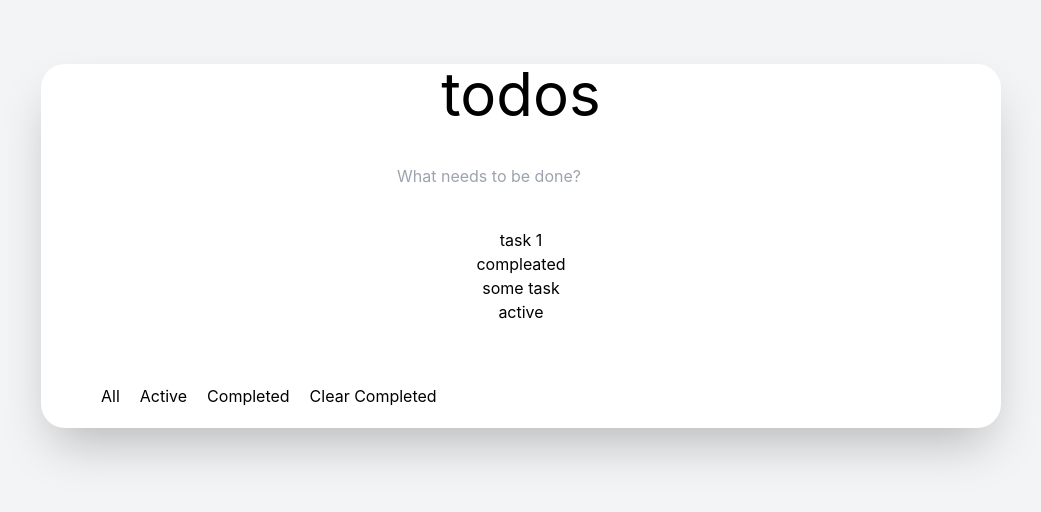
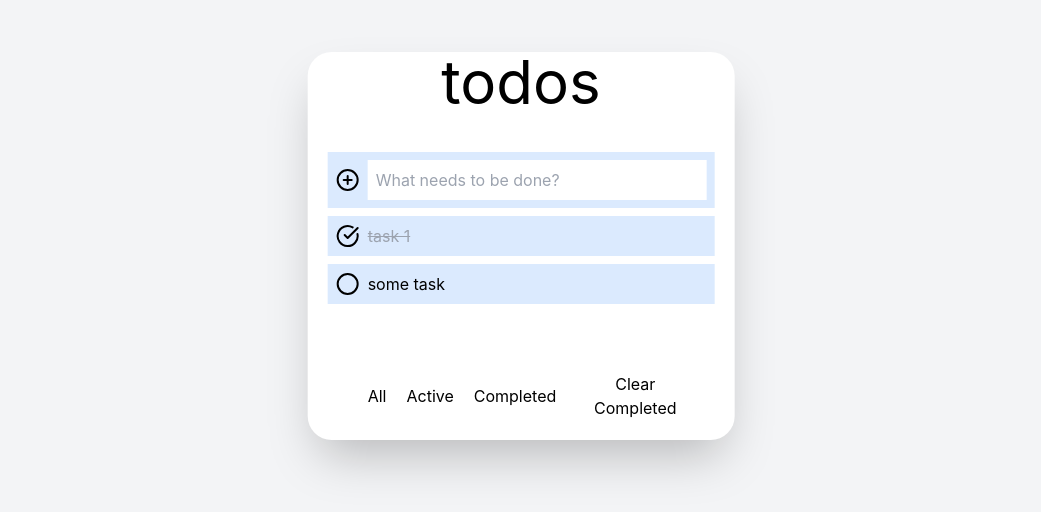
Before and after one commit to Yury-Odinson/todo, a React (Create React App) app: page / in a window 1280 px wide. Shown: the part 154-666 px from the top of the page, without its empty margins (119-1160 px from the left). Built offline with nearby package versions, Linux system fonts and the light colour scheme.

Commit message:
style: task element

```diff
--- a/package.json
+++ b/package.json
@@ -10,6 +10,7 @@
     "@types/node": "^16.18.114",
     "@types/react": "^18.3.11",
     "@types/react-dom": "^18.3.1",
+    "lucide-react": "^0.453.0",
     "react": "^18.3.1",
     "react-dom": "^18.3.1",
     "react-scripts": "5.0.1",
--- a/src/components/Main.tsx
+++ b/src/components/Main.tsx
@@ -1,20 +1,24 @@
 import React from "react";
 import {TaskElement} from "./TaskElement";
+import {CirclePlus} from 'lucide-react';
 
 export const Main: React.FC = () => {
 
     return (
-        <div className="absolute top-1/2 left-1/2 -translate-x-1/2 -translate-y-1/2  w-3/4 shadow-2xl bg-white rounded-3xl">
+        <div
+            className="absolute top-1/2 left-1/2 -translate-x-1/2 -translate-y-1/2 w-1/3 shadow-2xl bg-white rounded-3xl">
             <div>
                 <h1 className="text-6xl">todos</h1>
             </div>
             <div className="py-10 px-5">
-                <div className="pb-10">
-                    <button className=""/>
-                    <input className="" placeholder="What needs to be done?"/>
+                <div className="bg-blue-100">
+                    <label className="flex items-center gap-2 p-2">
+                        <CirclePlus className="cursor-pointer"/>
+                        <input className="flex-1 p-2" placeholder="What needs to be done?"/>
+                    </label>
                 </div>
 
-                <div>
+                <div className="my-2 flex flex-col gap-2">
                     <TaskElement task={"task 1"} completed={true} id={"1"}/>
                     <TaskElement task={"some task"} completed={false} id={"2"}/>
                 </div>
--- a/src/components/TaskElement.tsx
+++ b/src/components/TaskElement.tsx
@@ -1,13 +1,19 @@
-import React from "react";
+import React, {useState} from "react";
 import {Task} from "../tools/types";
+import {CircleCheckBig, Circle} from "lucide-react";
 
 export const TaskElement: React.FC<Task> = ({task, completed, id}) => {
+
+    const [isCompleted, setIsCompleted] = useState<boolean>(completed);
+
+    const handlerCompleted = () => setIsCompleted(!isCompleted);
+
     return (
-        <div id={id}>
-            <p>{task}</p>
-            <span>
-                {completed ? "compleated": "active"}
-            </span>
+        <div className=" p-2 bg-blue-100" id={id}>
+            <div className="flex gap-2 cursor-pointer" onClick={handlerCompleted}>
+                {isCompleted ? <CircleCheckBig/> : <Circle/>}
+                <p className={isCompleted ? "line-through text-gray-400" : ""}>{task}</p>
+            </div>
         </div>
     );
 };
```
Also changed, not shown: 1 other file (tests, documents, lock files or other folders).
